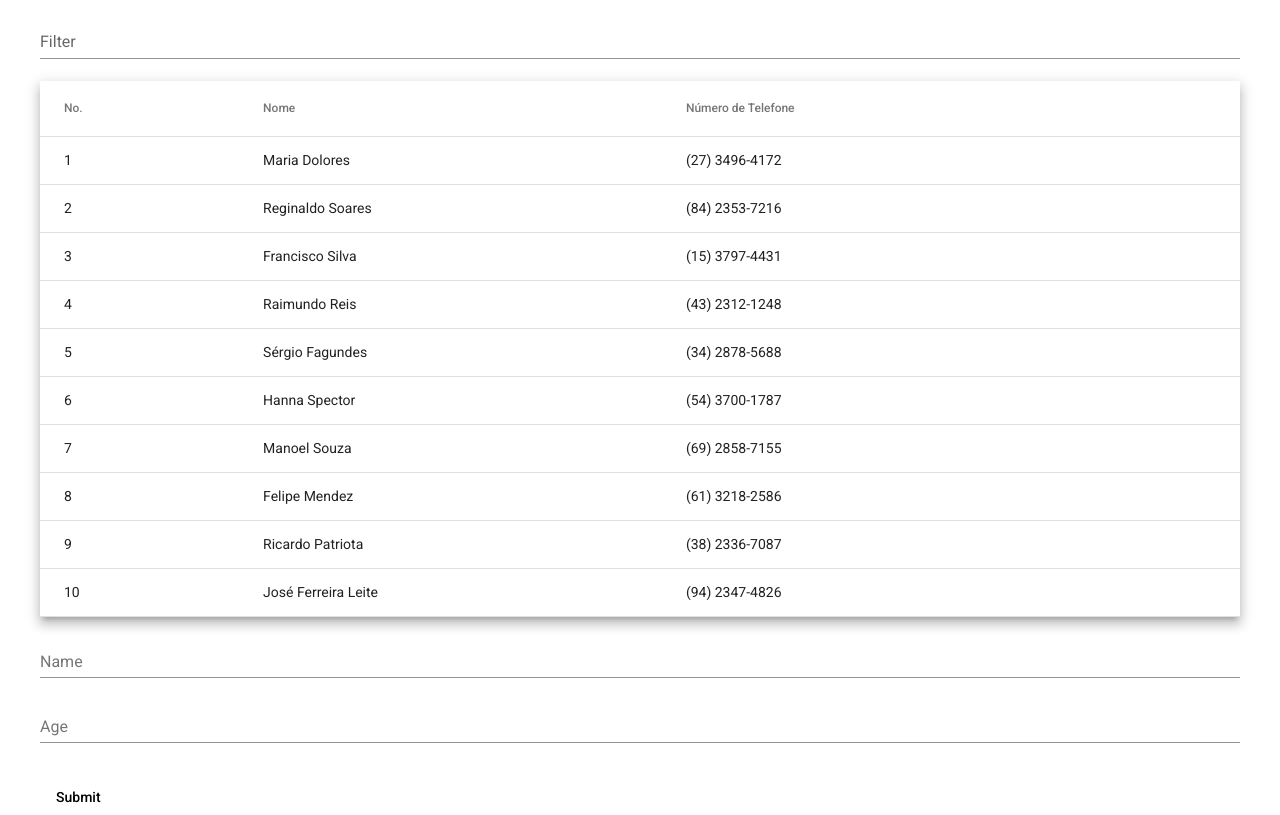
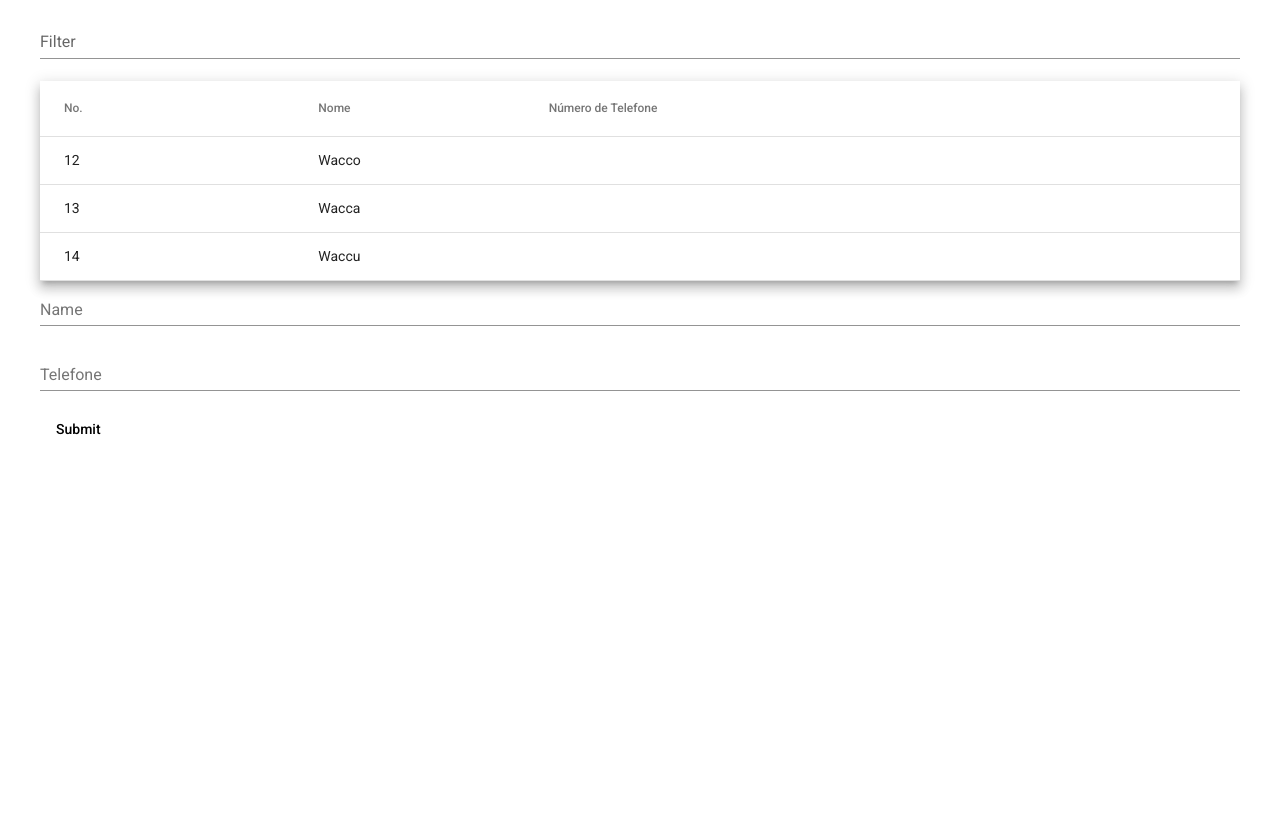
Before and after one commit to gustavoleite170/target_sistemas_no_API, an Angular app: page / in a window 1280 px wide. Built offline with nearby package versions, Linux system fonts and the light colour scheme.

Commit message:
created json to contain data

```diff
--- a/src/app/components/table/table.component.html
+++ b/src/app/components/table/table.component.html
@@ -1,43 +1,69 @@
 <section class="table-wrapper">
   <mat-form-field appearance="standard">
     <mat-label>Filter</mat-label>
-    <input matInput (keyup)="applyFilter($event)" placeholder="Ex. ium" #input>
+    <input
+      matInput
+      (keyup)="applyFilter($event)"
+      placeholder="Ex. ium"
+      #input
+    />
   </mat-form-field>
 
-  <table mat-table matSort [dataSource]="dataSource" class="mat-elevation-z8" (matSortChange)="announceSortChange($event)">
-
+  <table
+    mat-table
+    matSort
+    [dataSource]="userData"
+    class="mat-elevation-z8"
+    (matSortChange)="announceSortChange($event)"
+  >
     <!-- Position Column -->
     <ng-container matColumnDef="position">
-      <th mat-header-cell mat-sort-header *matHeaderCellDef> No. </th>
-      <td mat-cell *matCellDef="let element"> {{element.position}} </td>
+      <th mat-header-cell mat-sort-header *matHeaderCellDef>No.</th>
+      <td mat-cell *matCellDef="let element">{{ element.age }}</td>
     </ng-container>
 
     <!-- Name Column -->
     <ng-container matColumnDef="name">
-      <th mat-header-cell mat-sort-header *matHeaderCellDef> Nome </th>
-      <td mat-cell *matCellDef="let element"> {{element.name}} </td>
+      <th mat-header-cell mat-sort-header *matHeaderCellDef>Nome</th>
+      <td mat-cell *matCellDef="let element">{{ element.userName }}</td>
     </ng-container>
 
     <!-- Phone Number Column -->
     <ng-container matColumnDef="phoneNumber">
-      <th mat-header-cell mat-sort-header *matHeaderCellDef> Número de Telefone </th>
-      <td mat-cell *matCellDef="let element"> {{element.phoneNumber}} </td>
+      <th mat-header-cell mat-sort-header *matHeaderCellDef>
+        Número de Telefone
+      </th>
+      <td mat-cell *matCellDef="let element">{{ element.phoneNumber }}</td>
     </ng-container>
 
     <tr mat-header-row *matHeaderRowDef="displayedColumns"></tr>
-    <tr mat-row *matRowDef="let row; columns: displayedColumns;"></tr>
+    <tr mat-row *matRowDef="let row; columns: displayedColumns"></tr>
   </table>
 
-  <p>
+  <div class="table-form">
     <mat-form-field apparence="legacy">
-       <mat-label>Name</mat-label>
-       <input matInput [(ngModel)]="user.userName" type="text" name="newuserName" id="newuserName" class="form-control">
+      <mat-label>Name</mat-label>
+      <input
+        matInput
+        [(ngModel)]="user.userName"
+        type="text"
+        name="newuserName"
+        id="newuserName"
+        class="form-control"
+      />
     </mat-form-field>
+    <mat-form-field apparence="legacy">
+      <mat-label>Telefone</mat-label>
+      <input
+        matInput
+        [(ngModel)]="user.age"
+        type="number"
+        name="newuserAge"
+        id="newAge"
+        class="form-control"
+      />
+    </mat-form-field>
+  </div>
 
-    <mat-form-field apparence="legacy">
-       <mat-label>Age</mat-label>
-       <input matInput [(ngModel)]="user.age" type="text" name="newuserAge" id="newAge" class="form-control">
-    </mat-form-field>
- </p>
- <button mat-button type="button" (click)="addName()">Submit</button>
+  <button mat-button type="button" (click)="addName()">Submit</button>
 </section>
```
Also changed, not shown: src/app/components/table/table.component.ts (+20 -16 lines), src/app/components/table/table.json (added, +40 -0 lines).
